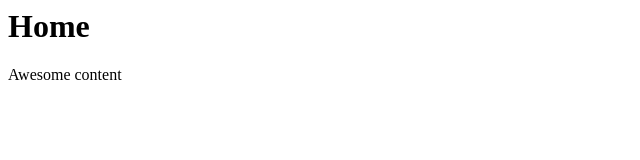
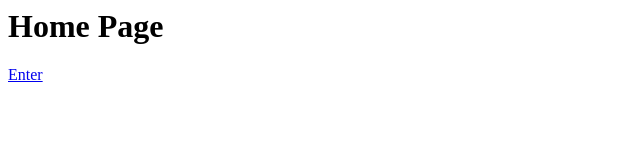
Before and after one commit to ProgrammingForDoers/demo-express-api-static-ui, a website: page public/index.html in a window 1280 px wide. Shown: the whole page, without its empty margins (0-640 px from the left). Drawn offline with Linux system fonts and the light colour scheme.

Commit message:
Add link to index page

```diff
--- a/public/index.html
+++ b/public/index.html
@@ -1,3 +1,3 @@
-<h1>Home</h1>
+<h1>Home Page</h1>
 
-<p>Awesome content</p>
+<a href="./users.html">Enter</a>
```
